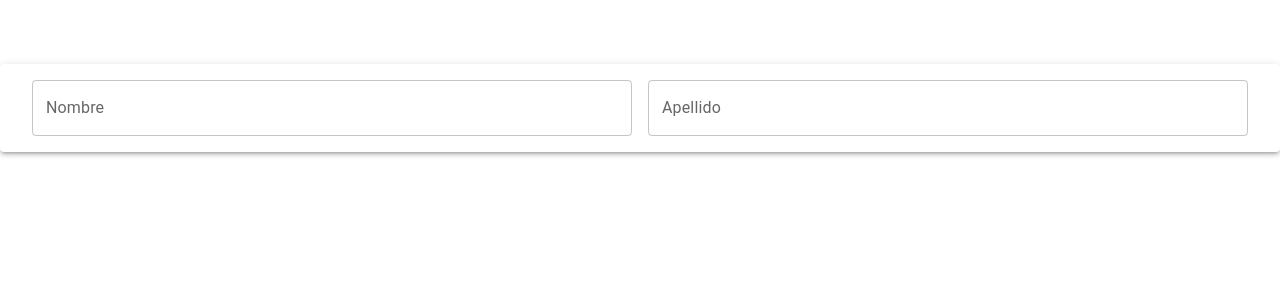
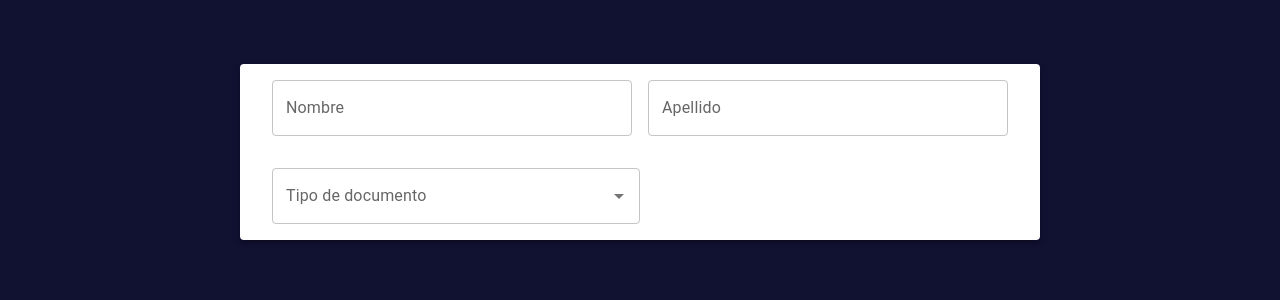
Before and after one commit to jolgo1989/madesForm, a React (Vite) app: page / in a window 1280 px wide. Shown: the top 300 px of the page. Built offline with nearby package versions, Linux system fonts and the light colour scheme.

Commit message:
Se creao label Tipo de documento

```diff
--- a/src/App.css
+++ b/src/App.css
@@ -5,7 +5,7 @@
   font-family: "DM Sans", sans-serif;
 }
 
-/* body {
+body {
   background-color: #111132;
   color: lightgray;
-} */
+}
--- a/src/components/Form.jsx
+++ b/src/components/Form.jsx
@@ -1,15 +1,33 @@
-import { Paper, TextField, Box } from "@mui/material";
+import { Paper, TextField, Box, Autocomplete } from "@mui/material";
 import React from "react";
 
 import { useForm } from "react-hook-form";
 
+// Opciones de tipo de documento
+const tipos = [
+  { label: "Tarjeta de identidad", value: "TI" },
+  { label: "Cedula ciudadanía", value: "CC" },
+  { label: "Cedula extranjería", value: "CE" },
+  { label: "Pasaporte", value: "PA" },
+];
+
 const Form = () => {
+  // Estado del valor seleccionado
+  const [valor, setValor] = React.useState(null);
+
+  // Manejador del cambio de valor
+  const handleChange = (event, newValue) => {
+    setValor(newValue);
+  };
+
   return (
     <Paper
       sx={{
         mt: 8,
         px: 4,
         py: 2,
+        maxWidth: 800,
+        mx: "auto",
       }}
       elevation={3}
     >
@@ -20,6 +38,7 @@ const Form = () => {
             gap: 2,
           }}
         >
+          {/* Nombre */}
           <TextField
             id="outlined-basic"
             label="Nombre"
@@ -28,6 +47,8 @@ const Form = () => {
               width: 1 / 2,
             }}
           />
+
+          {/* Apellido */}
           <TextField
             id="outlined-basic"
             label="Apellido"
@@ -37,6 +58,28 @@ const Form = () => {
             }}
           />
         </Box>
+        <Box>
+          {/* Tipo de documento */}
+          <Autocomplete
+            id="selector-tipo"
+            options={tipos}
+            getOptionLabel={(option) => option.label}
+            value={valor}
+            onChange={handleChange}
+            // style={{ width: 300 }}
+            sx={{
+              mt: 4,
+              width: 1 / 2,
+            }}
+            renderInput={(params) => (
+              <TextField
+                {...params}
+                label="Tipo de documento"
+                variant="outlined"
+              />
+            )}
+          />
+        </Box>
       </form>
     </Paper>
   );
```
